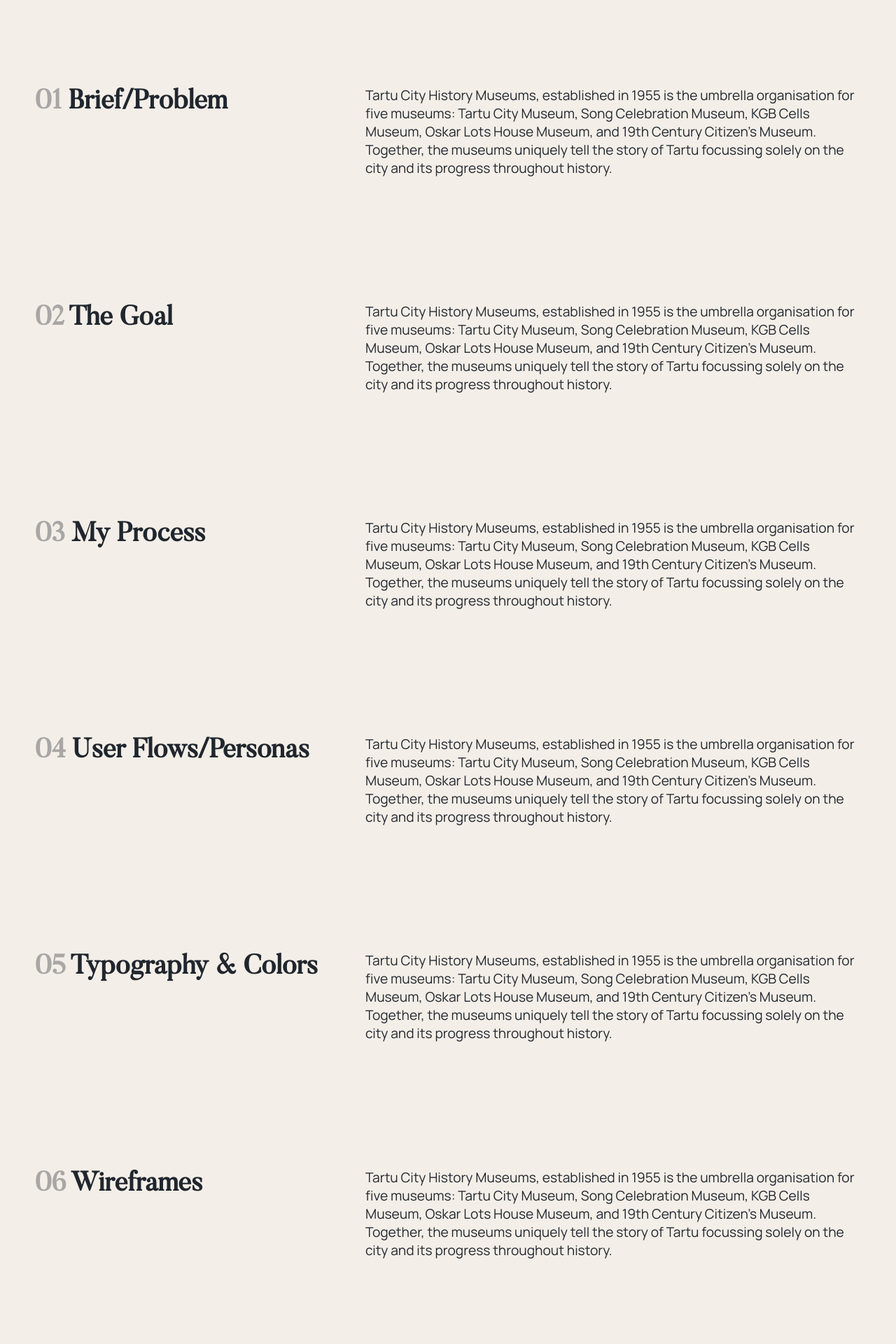
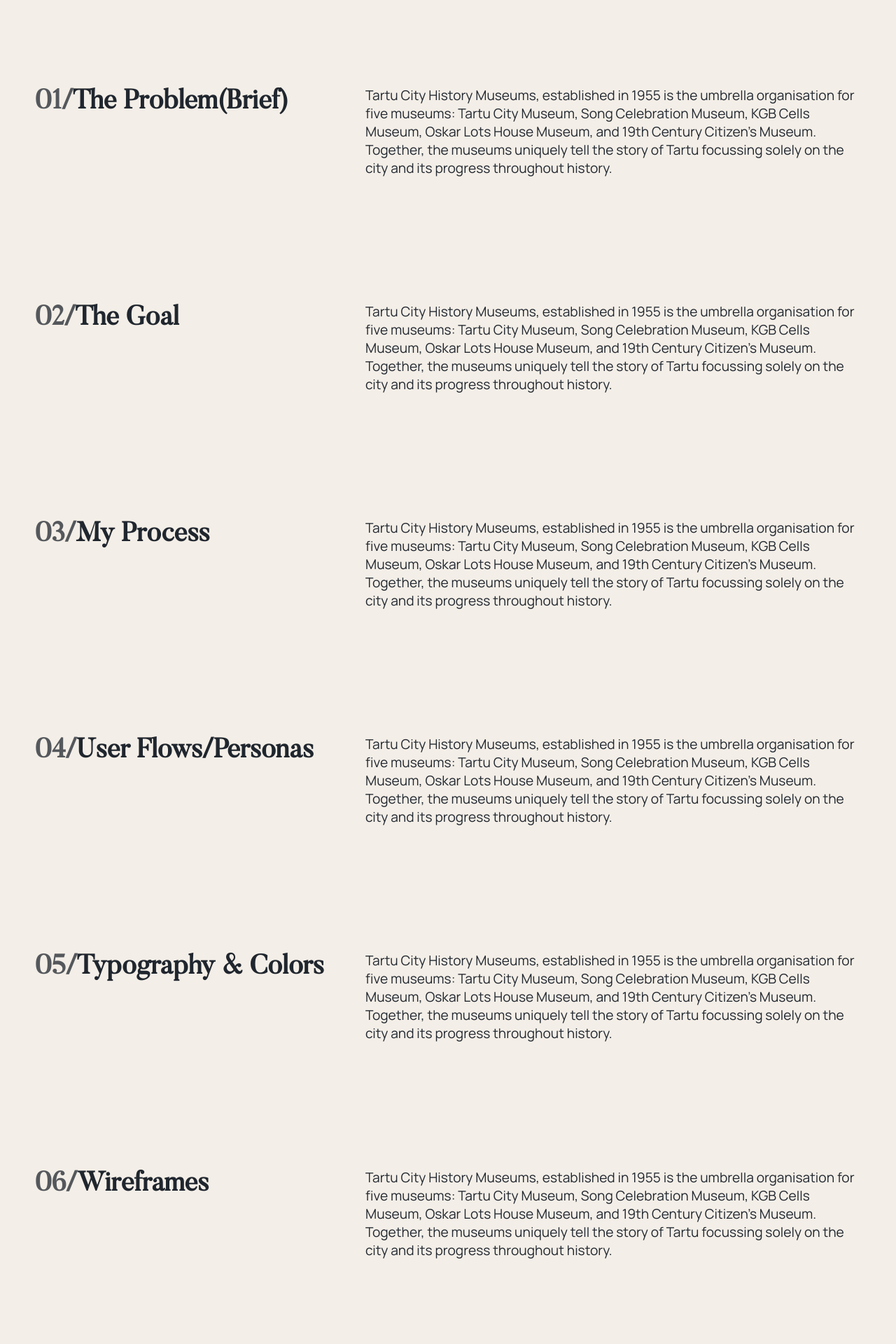
Before and after one commit to Vikkbehal/vikkbehal, a React (Create React App) app: page /casestudy/coinmax in a window 1280 px wide. Shown: the part 1400-3320 px from the top of the page at 70% size. Built offline with nearby package versions, Linux system fonts and the light colour scheme.

Commit message:
ui updated

```diff
--- a/src/pages/case-studies/coinmax.js
+++ b/src/pages/case-studies/coinmax.js
@@ -13,31 +13,31 @@
           <CaseStudyHeroCard />
           <img src={cm1} className='case-study-hero' />
           <section className='content-wrapper'>
-            <h3 className='title'><span>01</span> Brief/Problem</h3>
+            <h3 className='title'><span>01/</span>The Problem(Brief)</h3>
             <p>Tartu City History Museums, established in 1955 is the umbrella organisation for five museums: Tartu City Museum, Song Celebration Museum, KGB Cells Museum, Oskar Lots House Museum, and 19th Century Citizen's Museum. Together, the museums uniquely tell the story of Tartu focussing solely on the city and its progress throughout history.</p>
           </section>
           <section className='content-wrapper'>
-            <h3 className='title'><span>02</span> The Goal</h3>
+            <h3 className='title'><span>02/</span>The Goal</h3>
             <p>Tartu City History Museums, established in 1955 is the umbrella organisation for five museums: Tartu City Museum, Song Celebration Museum, KGB Cells Museum, Oskar Lots House Museum, and 19th Century Citizen's Museum. Together, the museums uniquely tell the story of Tartu focussing solely on the city and its progress throughout history.</p>
           </section>
           <section className='content-wrapper'>
-            <h3 className='title'><span>03</span> My Process</h3>
+            <h3 className='title'><span>03/</span>My Process</h3>
             <p>Tartu City History Museums, established in 1955 is the umbrella organisation for five museums: Tartu City Museum, Song Celebration Museum, KGB Cells Museum, Oskar Lots House Museum, and 19th Century Citizen's Museum. Together, the museums uniquely tell the story of Tartu focussing solely on the city and its progress throughout history.</p>
           </section>
           <section className='content-wrapper'>
-            <h3 className='title'><span>04</span> User Flows/Personas</h3>
+            <h3 className='title'><span>04/</span>User Flows/Personas</h3>
             <p>Tartu City History Museums, established in 1955 is the umbrella organisation for five museums: Tartu City Museum, Song Celebration Museum, KGB Cells Museum, Oskar Lots House Museum, and 19th Century Citizen's Museum. Together, the museums uniquely tell the story of Tartu focussing solely on the city and its progress throughout history.</p>
           </section>
           <section className='content-wrapper'>
-            <h3 className='title'><span>05</span> Typography & Colors</h3>
+            <h3 className='title'><span>05/</span>Typography & Colors</h3>
             <p>Tartu City History Museums, established in 1955 is the umbrella organisation for five museums: Tartu City Museum, Song Celebration Museum, KGB Cells Museum, Oskar Lots House Museum, and 19th Century Citizen's Museum. Together, the museums uniquely tell the story of Tartu focussing solely on the city and its progress throughout history.</p>
           </section>
           <section className='content-wrapper'>
-            <h3 className='title'><span>06</span> Wireframes</h3>
+            <h3 className='title'><span>06/</span>Wireframes</h3>
             <p>Tartu City History Museums, established in 1955 is the umbrella organisation for five museums: Tartu City Museum, Song Celebration Museum, KGB Cells Museum, Oskar Lots House Museum, and 19th Century Citizen's Museum. Together, the museums uniquely tell the story of Tartu focussing solely on the city and its progress throughout history.</p>
           </section>
           <section className='content-wrapper'>
-            <h3 className='title'><span>07</span> The Result</h3>
+            <h3 className='title'><span>07/</span>The Result</h3>
             <p>Tartu City History Museums, established in 1955 is the umbrella organisation for five museums: Tartu City Museum, Song Celebration Museum, KGB Cells Museum, Oskar Lots House Museum, and 19th Century Citizen's Museum. Together, the museums uniquely tell the story of Tartu focussing solely on the city and its progress throughout history.</p>
           </section>
         </div>
--- a/src/styles/caseStudy.scss
+++ b/src/styles/caseStudy.scss
@@ -81,7 +81,7 @@
             flex: 2;
             margin-top: 0px;
             span {
-                opacity: 0.35;
+                opacity: 0.75;
             }
         }
         p {
```
